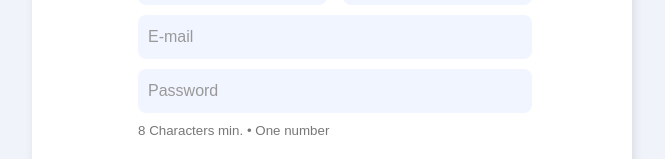
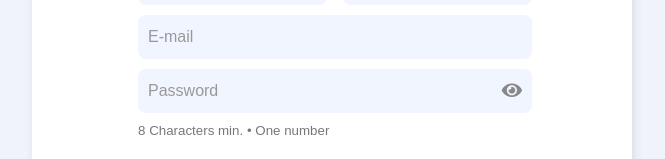
Before and after one commit to princeborn1999/login-page, a React (Create React App) app: page / in a window 1280 px wide. Shown: the part 367-526 px from the top of the page, without its empty margins (308-973 px from the left). Built offline with nearby package versions, Linux system fonts and the light colour scheme; a web font is replaced by a local one.

Commit message:
add: InputComponent password visible

```diff
--- a/public/index.html
+++ b/public/index.html
@@ -12,6 +12,7 @@
     <link rel="apple-touch-icon" href="%PUBLIC_URL%/logo192.png" />
     <link rel="manifest" href="%PUBLIC_URL%/manifest.json" />
     <link href="https://fonts.googleapis.com/css2?family=Interstat:wght@400;600&display=swap" rel="stylesheet">
+    <link rel="stylesheet" href="https://pro.fontawesome.com/releases/v5.10.0/css/all.css"/>
     <title>React App</title>
   </head>
   <body>
--- a/src/components/InputComponent.tsx
+++ b/src/components/InputComponent.tsx
@@ -24,20 +24,31 @@ const InputComponent: React.FC<InputComponentProps> = ({
     error,
   }) => {
     const [hasContent, setHasContent] = useState(!!value);
+    const [showPassword, setShowPassword] = useState(type === 'password' ? false : true);
     const handleChange = (event: any) => {
         const newValue = event.target.value;
         setHasContent(!!newValue);
         if (onChange) onChange(event);
-      };
+    };
+    const togglePasswordVisibility = () => {
+        setShowPassword(!showPassword);
+    };
+
     return(
         <div className={`input-container ${customClass}`}>
             <input
-                type={type}
+                type={showPassword ? 'text' : type}
                 name={name}
                 value={value}
                 onChange={handleChange}
                 required={required}
             />
+            {type === 'password' && (
+            <span className = {`toggle-password ${showPassword ? 'visible' : ''}`}
+                  onClick={togglePasswordVisibility}>
+                <i className={`fas ${showPassword ? 'fa-eye' : 'fa-eye'}`}></i>
+            </span>
+            )}
             <label className={`floating-label ${hasContent ? 'has-content' : ''}`}>
                 {placeholder}
             </label>
--- a/src/styles/InputComponent.css
+++ b/src/styles/InputComponent.css
@@ -45,6 +45,20 @@
     color: #000;
 }
 
+.toggle-password {
+    position: absolute;
+    top: 50%;
+    right: 10px;
+    transform: translateY(-50%);
+    cursor: pointer;
+    font-size: 18px;
+    color: #888;
+}
+
+.toggle-password.visible {
+    color: var(--custom-blue);
+}
+
 .input-field[type="checkbox"]{
     padding: 10px;
     margin: 10px 0;
```
